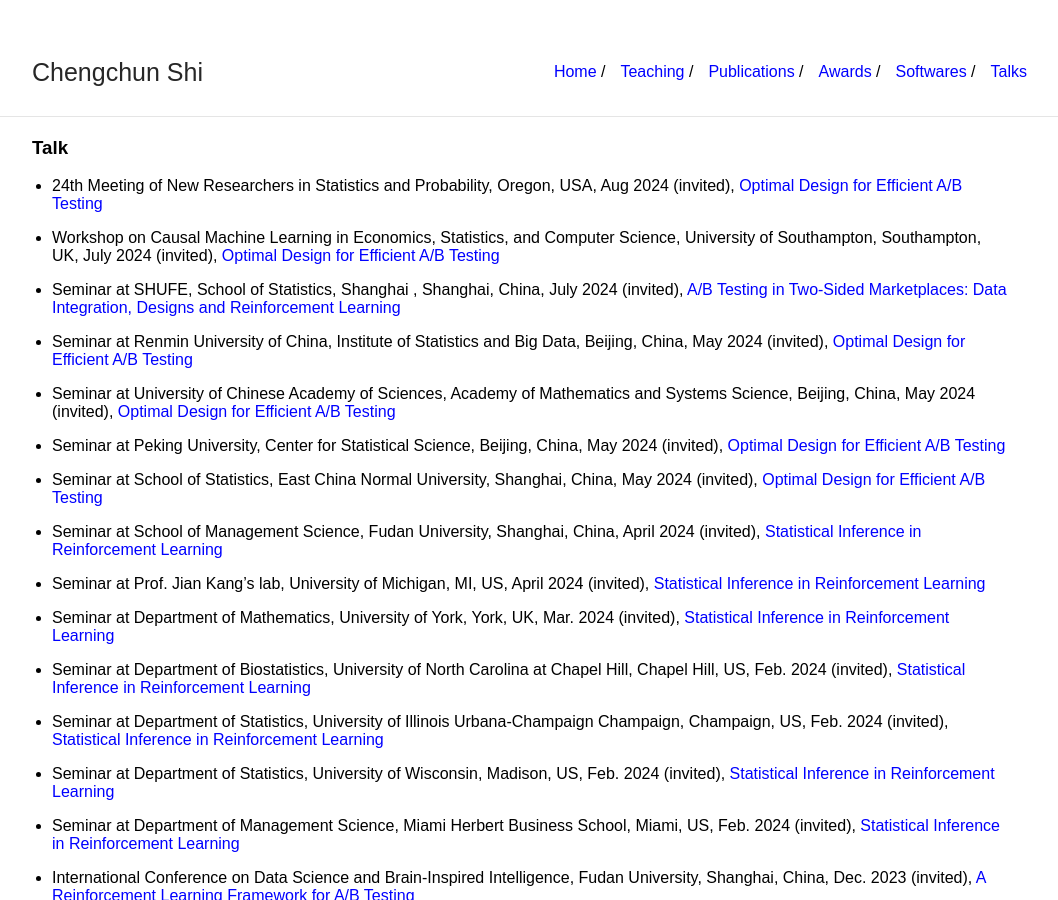
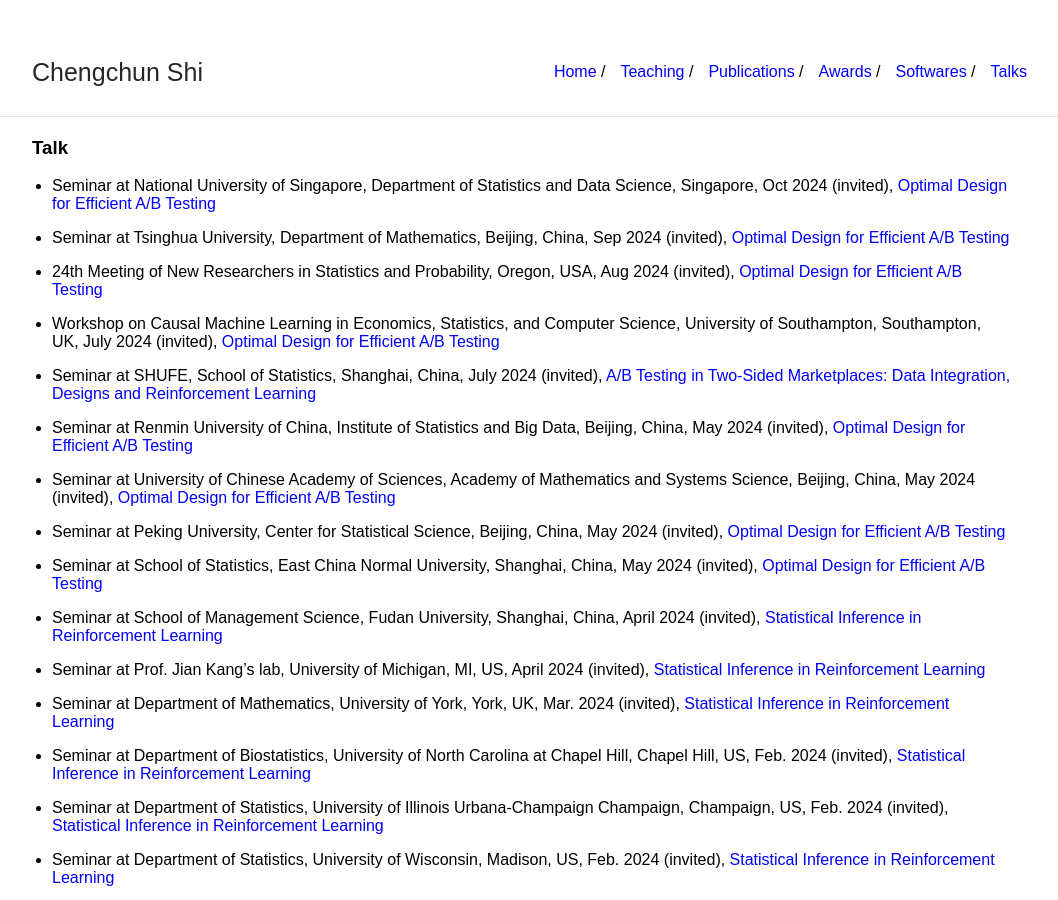
Before and after one commit to callmespring/callmespring.github.io, a Jekyll site: the page built from talk.md, in a window 1280 px wide and 900 px high. Shown: the whole window, without its empty margins (108-1166 px from the left). Built offline with Jekyll 4.4.1, drawn with Linux system fonts in a browser that asks for light colours.

Commit message:
Update talk.md

```diff
--- a/talk.md
+++ b/talk.md
@@ -5,11 +5,15 @@ title: Talk
 
 ### Talk
 
+* Seminar at National University of Singapore, Department of Statistics and Data Science, Singapore, Oct 2024 (invited), [Optimal Design for Efficient A/B Testing](./slides/design.pdf)
+
+* Seminar at Tsinghua University, Department of Mathematics, Beijing, China, Sep 2024 (invited), [Optimal Design for Efficient A/B Testing](./slides/design.pdf)
+
 * 24th Meeting of New Researchers in Statistics and Probability, Oregon, USA, Aug 2024 (invited), [Optimal Design for Efficient A/B Testing](./slides/design.pdf)
 
 * Workshop on Causal Machine Learning in Economics, Statistics, and Computer Science, University of Southampton, Southampton, UK, July 2024 (invited), [Optimal Design for Efficient A/B Testing](./slides/design.pdf)
 
-* Seminar at SHUFE, School of Statistics, Shanghai , Shanghai, China, July 2024 (invited), [A/B Testing in Two-Sided Marketplaces: Data Integration, Designs and Reinforcement Learning](./slides/ABtesting.pdf)
+* Seminar at SHUFE, School of Statistics, Shanghai, China, July 2024 (invited), [A/B Testing in Two-Sided Marketplaces: Data Integration, Designs and Reinforcement Learning](./slides/ABtesting.pdf)
 
 * Seminar at Renmin University of China, Institute of Statistics and Big Data, Beijing, China, May 2024 (invited), [Optimal Design for Efficient A/B Testing](./slides/design.pdf)
 
```
